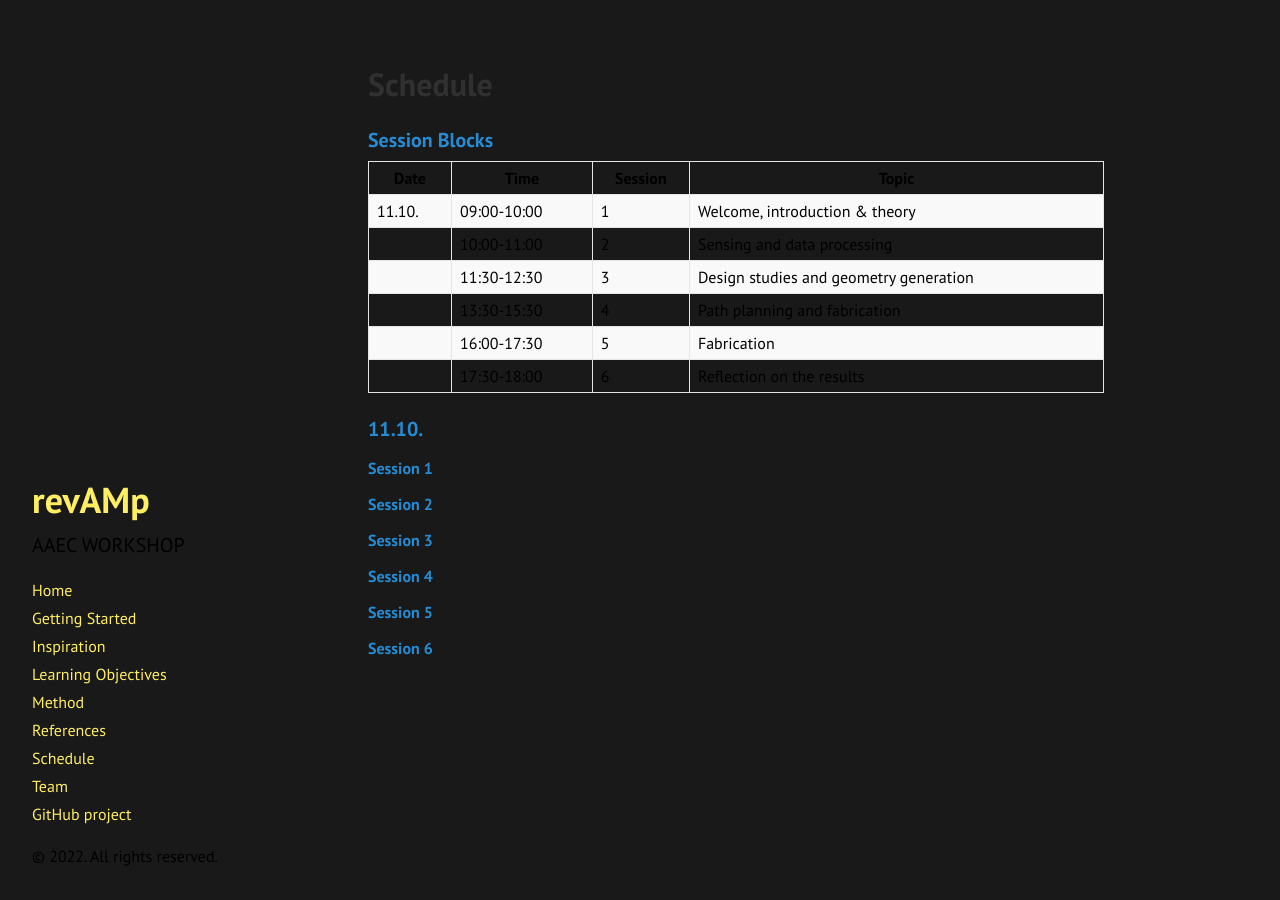
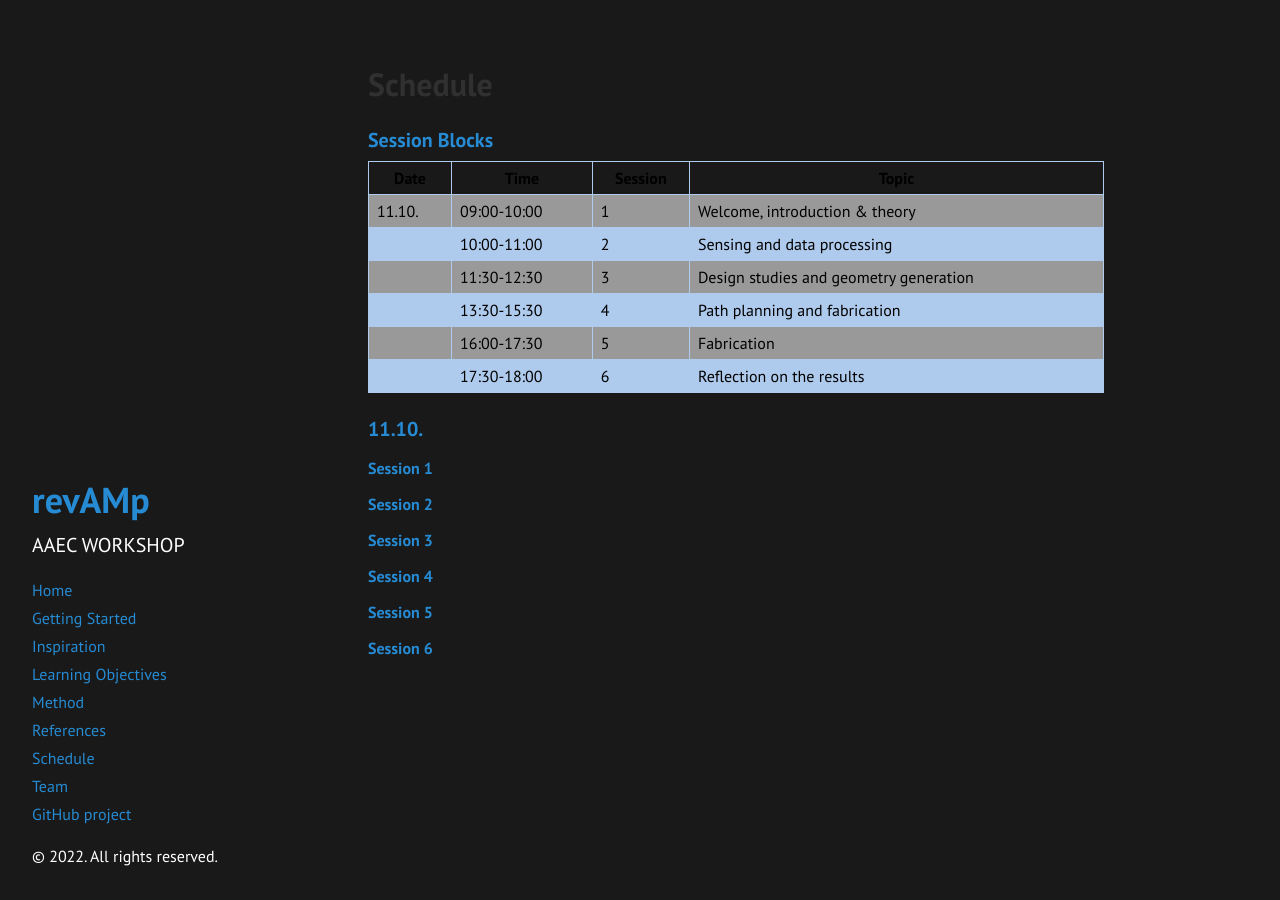
Before and after one commit to augmentedfabricationlab/workshop_aaec_revamp, a Jekyll site: the page built from docs/schedule.md, in a window 1280 px wide. Built offline with Jekyll 4.4.1, drawn with Linux system fonts in a browser that asks for light colours; Markdown is read by kramdown in place of the engine named in the settings.

Commit message:
pages update

```diff
--- a/docs/public/css/hyde.css
+++ b/docs/public/css/hyde.css
@@ -269,29 +269,29 @@ img.drop-corners-left {
 
 /* Magenta */
 .theme-base-0e .sidebar a{
-  color: rgb(255 238 98);
+  color: #268bd2;
   text-decoration: none;
 }
 .theme-base-0e .sidebar a:hover{
-  color: rgb(255 238 98);
-  text-decoration: line-through;
+  color: #268bd2;
+  text-decoration: underline dotted #18517a;
 }
 .theme-base-0e .sidebar a:active{
-  color: rgb(255 238 98);
-  text-decoration: line-through;
+  color: #18517a;
+  text-decoration: underline dotted #18517a;
 }
 
 .theme-base-0e .content a{
-  color: rgb(255 238 98);
+  color: #268bd2;
   text-decoration: none;
 }
 .theme-base-0e .related-posts li a:hover{
-  color: rgb(255 238 98);
-  text-decoration: line-through;
+  color: #268bd2;
+  text-decoration: underline dotted #18517a;
 }
 .theme-base-0e .related-posts li a:active{
-  color: rgb(255 238 98);
-  text-decoration: line-through;
+  color: #18517a;
+  text-decoration: underline dotted #18517a;
 }
 
 
--- a/docs/public/css/poole.css
+++ b/docs/public/css/poole.css
@@ -105,6 +105,7 @@ h4, h5, h6 {
 
 /* Body text */
 p {
+  color :rgb(255, 255, 255);
   margin-top: 0;
   margin-bottom: 1rem;
 }
@@ -156,7 +157,7 @@ code {
   padding: .25em .5em;
   font-size: 90%;
   color: #bf616a;
-  background-color: #4d4d4d;
+  background-color: #999999;
   border-radius: 3px;
 }
 pre {
@@ -175,7 +176,7 @@ pre {
 pre code {
   padding: 0;
   font-size: 90%;
-  color: inherit;
+  color: #aecaec;
   background-color: transparent;
 }
 
@@ -238,17 +239,21 @@ img {
 table {
   margin-bottom: 1rem;
   width: 100%;
-  border: 1px solid #e5e5e5;
+  border: 1px solid #aecaec;
   border-collapse: collapse;
 }
 td,
 th {
   padding: .25rem .5rem;
-  border: 1px solid #e5e5e5;
+  border: 1px solid #aecaec;
+}
+tbody tr:nth-child(even) td,
+tbody tr:nth-child(even) th {
+  background-color: #aecaec;
 }
 tbody tr:nth-child(odd) td,
 tbody tr:nth-child(odd) th {
-  background-color: #f9f9f9;
+  background-color: #999999;
 }
 
 
--- a/docs/public/css/syntax.css
+++ b/docs/public/css/syntax.css
@@ -53,7 +53,7 @@
 .highlight .sx { color: #c30 } /* Literal.String.Other */
 .highlight .sr { color: #3aa } /* Literal.String.Regex */
 .highlight .s1 { color: #c30 } /* Literal.String.Single */
-.highlight .ss { color: #fc3 } /* Literal.String.Symbol */
+.highlight .ss { color: #268bd2 } /* Literal.String.Symbol */
 .highlight .bp { color: #366 } /* Name.Builtin.Pseudo */
 .highlight .vc { color: #033 } /* Name.Variable.Class */
 .highlight .vg { color: #033 } /* Name.Variable.Global */
```
Also changed, not shown: docs/index.md (+3 -0 lines).
